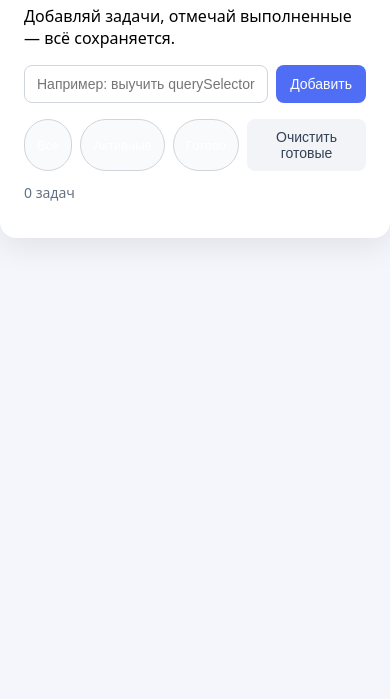
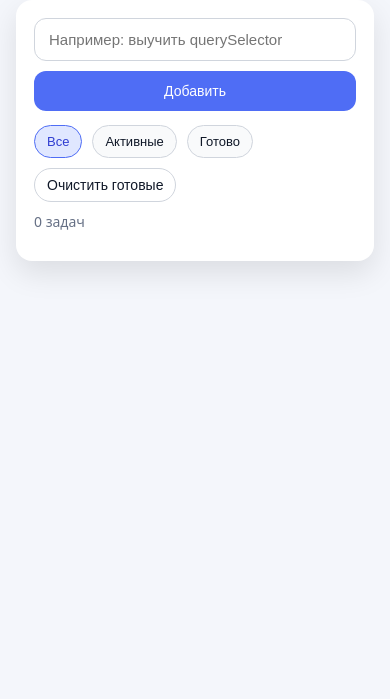
Before and after one commit to sanobar-dev/frontend-learning, a plain HTML site: page js-mini-project/index.html in a window 390 px wide. Shown: the part 145-844 px from the top of the page. Drawn offline with Linux system fonts and the light colour scheme.

Commit message:
Refactor CSS with variables and layout adjustments
Refactor CSS to use CSS variables for colors and styles, and improve layout and responsiveness.

```diff
--- a/js-mini-project/style.css
+++ b/js-mini-project/style.css
@@ -1,111 +1,201 @@
-* {
-  box-sizing: border-box;
+* { box-sizing: border-box; }
+
+:root{
+  --bg: #f4f6fb;
+  --card: #ffffff;
+  --text: #101828;
+  --muted: #667085;
+  --border: #d0d5dd;
+  --primary: #4f6df5;
+  --primary-weak: #e0e7ff;
+  --shadow: 0 12px 30px rgba(0,0,0,0.10);
+  --radius: 16px;
 }
 
-body {
-  margin: 0;
-  min-height: 100vh;
-  display: flex;
-  justify-content: center;
-  align-items: flex-start;
-  background: #f4f6fb;
-  font-family: system-ui, -apple-system, BlinkMacSystemFont, sans-serif;
+body{
+  margin:0;
+  min-height:100vh;
+  background: var(--bg);
+  font-family: system-ui, -apple-system, Segoe UI, Roboto, Arial, sans-serif;
+  color: var(--text);
+  display:flex;
+  justify-content:center;
+  align-items:flex-start;
 }
 
-.app {
-  width: 100%;
-  max-width: 480px;
-  margin-top: 40px;
-  background: #ffffff;
-  border-radius: 16px;
-  padding: 24px;
-  box-shadow: 0 10px 30px rgba(0, 0, 0, 0.08);
+.app{
+  width:100%;
+  max-width: 680px;
+  padding: 32px 16px 60px;
 }
 
-/* Заголовок */
-h1 {
-  margin-top: 0;
-  text-align: center;
-}
-
-/* Форма */
-form {
-  display: flex;
-  gap: 8px;
+.app__header{
+  text-align:center;
   margin-bottom: 16px;
 }
 
-input[type="text"] {
-  flex: 1;
-  padding: 10px 12px;
-  border-radius: 8px;
-  border: 1px solid #d0d5dd;
+.app__title{
+  display:flex;
+  gap:10px;
+  align-items:center;
+  justify-content:center;
+}
+
+.app__icon{
+  font-size: 28px;
+}
+
+h1{
+  margin:0;
+  font-size: 40px;
+  letter-spacing: -0.5px;
+}
+
+.app__subtitle{
+  margin: 10px 0 0;
+  color: var(--muted);
+}
+
+.card{
+  margin: 18px auto 0;
+  background: var(--card);
+  border-radius: var(--radius);
+  box-shadow: var(--shadow);
+  padding: 18px;
+  max-width: 640px;
+}
+
+.form{
+  display:flex;
+  gap: 10px;
+  align-items:center;
+}
+
+#todoInput{
+  flex:1;
+  padding: 12px 14px;
+  border: 1px solid var(--border);
+  border-radius: 12px;
+  font-size: 15px;
+  outline: none;
+}
+
+#todoInput:focus{
+  border-color: var(--primary);
+  box-shadow: 0 0 0 4px rgba(79,109,245,0.15);
+}
+
+.btn{
+  border: none;
+  border-radius: 12px;
+  padding: 12px 16px;
+  font-size: 14px;
+  cursor:pointer;
+  white-space: nowrap;
+}
+
+.btn--primary{
+  background: var(--primary);
+  color: #fff;
+}
+
+.btn--primary:hover{ opacity: .92; }
+
+.btn--ghost{
+  background: transparent;
+  border: 1px solid var(--border);
+  color: var(--text);
+  padding: 8px 12px;
+  border-radius: 999px;
+}
+
+.filters{
+  display:flex;
+  gap: 10px;
+  flex-wrap: wrap;
+  align-items:center;
+  margin: 14px 0 10px;
+}
+
+.chip{
+  border: 1px solid var(--border);
+  background: #f9fafb;
+  color: var(--text);
+  padding: 8px 12px;
+  border-radius: 999px;
+  cursor:pointer;
+  font-size: 13px;
+}
+
+.chip.is-active{
+  background: var(--primary-weak);
+  border-color: var(--primary);
+  color: #2f3dd1;
+}
+
+.counter{
+  margin: 8px 0 12px;
+  color: var(--muted);
   font-size: 14px;
 }
 
-button {
-  padding: 10px 14px;
-  border: none;
-  border-radius: 8px;
-  background: #4f6df5;
-  color: white;
-  font-size: 14px;
-  cursor: pointer;
+.list{
+  list-style:none;
+  padding:0;
+  margin:0;
+  display:flex;
+  flex-direction:column;
+  gap: 8px;
 }
 
-button:hover {
-  opacity: 0.9;
+.todo{
+  display:flex;
+  align-items:center;
+  justify-content:space-between;
+  gap: 10px;
+  background: #f9fafb;
+  border: 1px solid #eef2f6;
+  border-radius: 12px;
+  padding: 10px 12px;
 }
 
-/* Фильтры */
-.filters {
-  display: flex;
-  gap: 8px;
-  margin-bottom: 12px;
+.todo__left{
+  display:flex;
+  align-items:center;
+  gap: 10px;
+  min-width: 0;
 }
 
-.chip {
-  padding: 6px 12px;
-  border-radius: 999px;
-  border: 1px solid #d0d5dd;
-  background: #f9fafb;
-  cursor: pointer;
-  font-size: 13px;
+.todo__check{
+  width: 18px;
+  height: 18px;
+  cursor:pointer;
 }
 
-.chip.active {
-  background: #e0e7ff;
-  border-color: #4f6df5;
-  color: #2f3dd1;
+.todo__text{
+  overflow:hidden;
+  text-overflow:ellipsis;
+  white-space:nowrap;
 }
 
-/* Счётчик */
-#counter {
-  margin: 8px 0;
-  font-size: 14px;
-  color: #667085;
+.todo.is-done .todo__text{
+  text-decoration: line-through;
+  color: var(--muted);
 }
 
-/* Список */
-#todoList {
-  list-style: none;
-  padding: 0;
-  margin: 0 0 12px;
+.todo__remove{
+  border:none;
+  background: transparent;
+  cursor:pointer;
+  font-size: 18px;
+  line-height: 1;
+  opacity: .75;
 }
 
-#todoList li {
-  padding: 10px 12px;
-  border-radius: 8px;
-  background: #f9fafb;
-  margin-bottom: 8px;
-  display: flex;
-  justify-content: space-between;
-  align-items: center;
+.todo__remove:hover{ opacity: 1; }
+
+@media (max-width: 520px){
+  h1{ font-size: 30px; }
+  .form{ flex-direction: column; align-items: stretch; }
+  .btn--primary{ width: 100%; }
 }
-
-/* Кнопка очистки */
-#clearDone {
-  width: 100%;
-  background: #f2f4f7;
-  color: #344054;
-}
```
